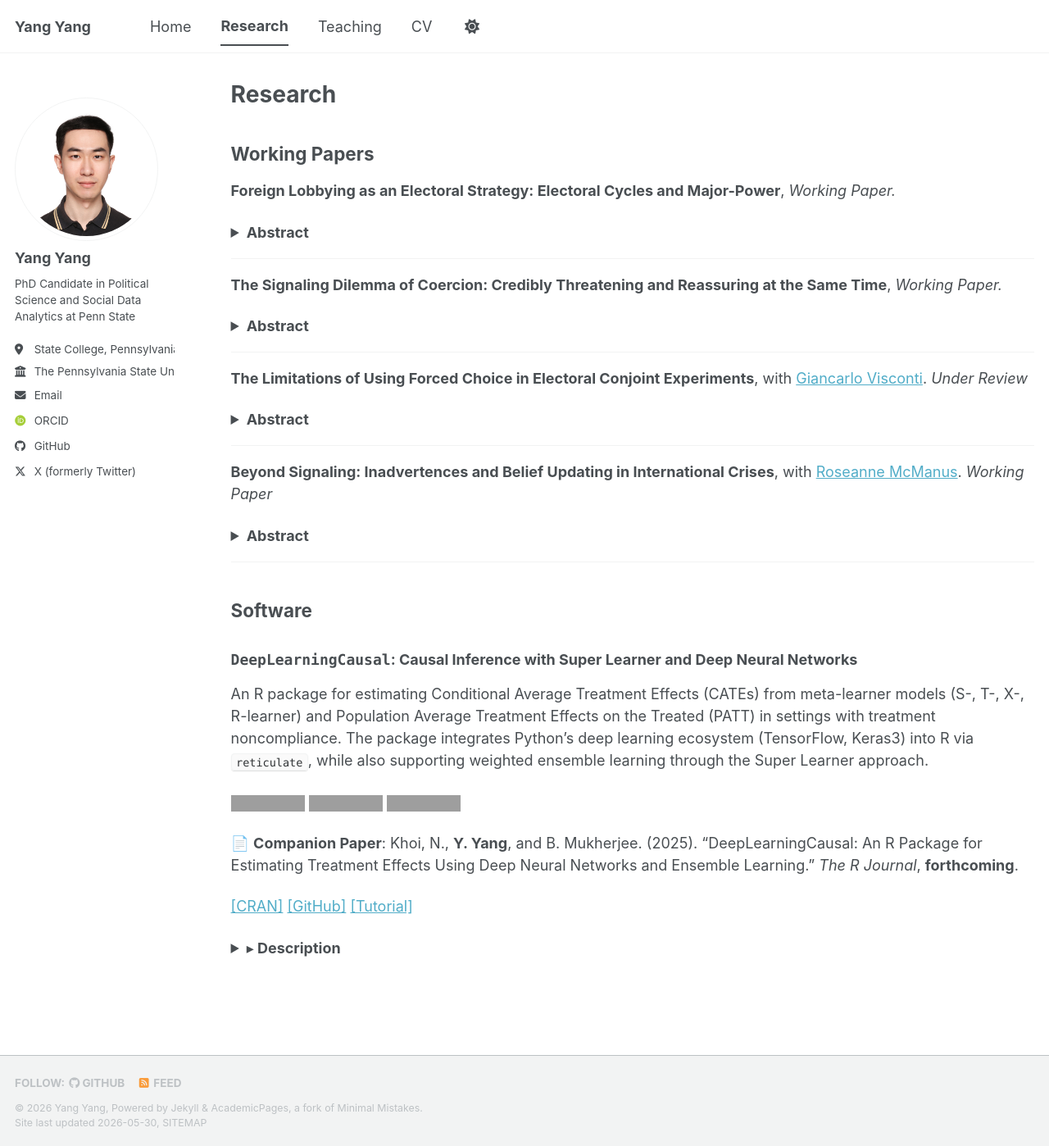
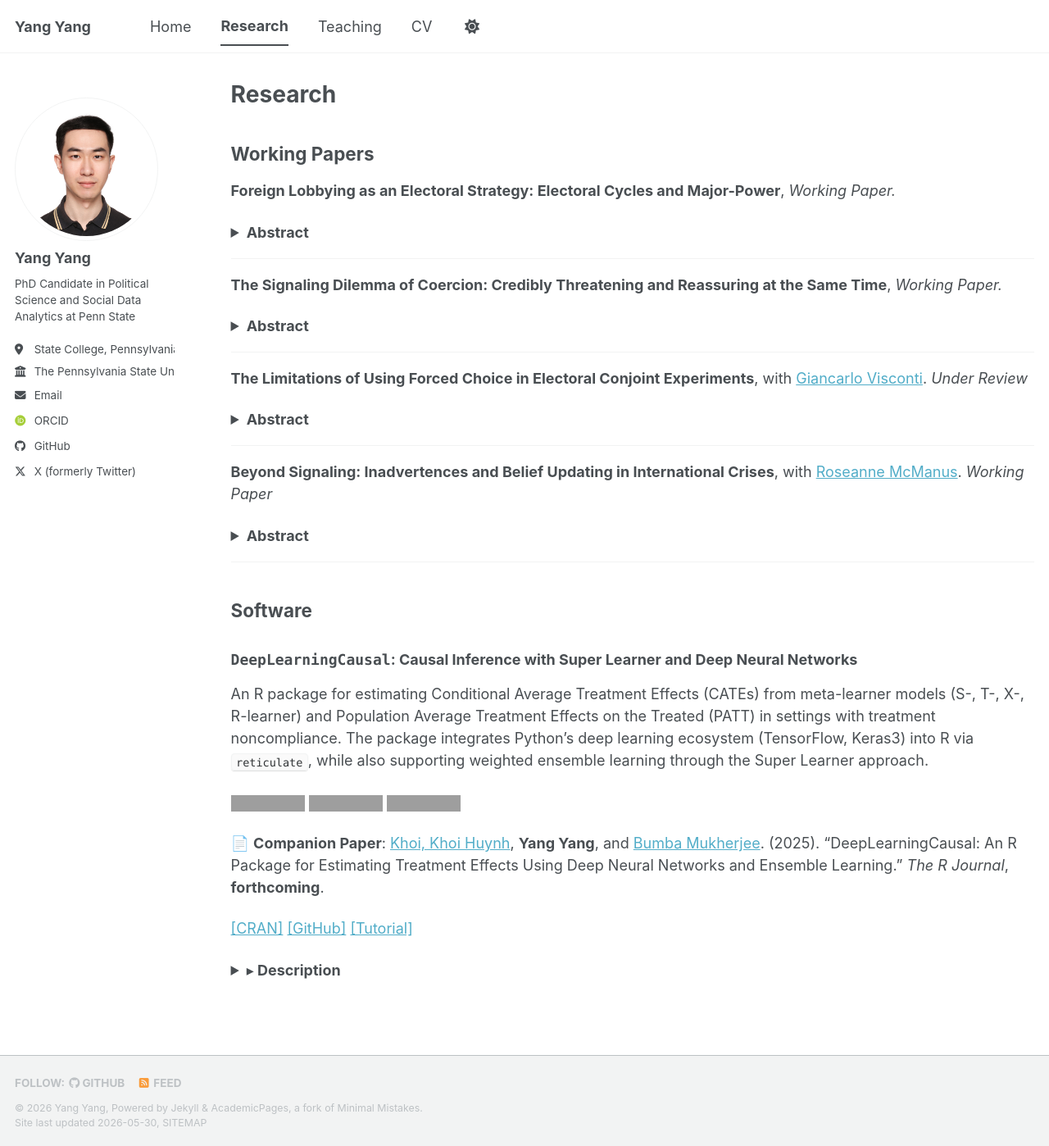
Before and after one commit to yang-yang-ir/yang-yang-ir.github.io, a Jekyll site: the page built from _pages/research.md, in a window 1280 px wide and 1398 px high. Shown: the whole window at 82% size. Built offline with Jekyll 4.4.1, drawn with Linux system fonts in a browser that asks for light colours; some web fonts are replaced; a script bundle is joined from its source files by our own code; library files that are not in the unit come from our copies; grey boxes are pictures that could not be loaded.

Commit message:
Update research.md

```diff
--- a/_pages/research.md
+++ b/_pages/research.md
@@ -69,7 +69,7 @@ ensemble learning through the Super Learner approach.
 [![Downloads](https://cranlogs.r-pkg.org/badges/grand-total/DeepLearningCausal)](https://cran.r-project.org/package=DeepLearningCausal)
 [![License: GPL v3](https://img.shields.io/badge/License-GPLv3-blue.svg)](https://www.gnu.org/licenses/gpl-3.0)
 
-📄 **Companion Paper**: Khoi, N., **Y. Yang**, and B. Mukherjee. (2025).
+📄 **Companion Paper**: [Khoi, Khoi Huynh](https://nguyenkhuynh.wordpress.com/), **Yang Yang**, and [Bumba Mukherjee](https://www.bumbamukherjee.net/). (2025).
 "DeepLearningCausal: An R Package for Estimating Treatment Effects Using
 Deep Neural Networks and Ensemble Learning." *The R Journal*, **forthcoming**.
 
```
